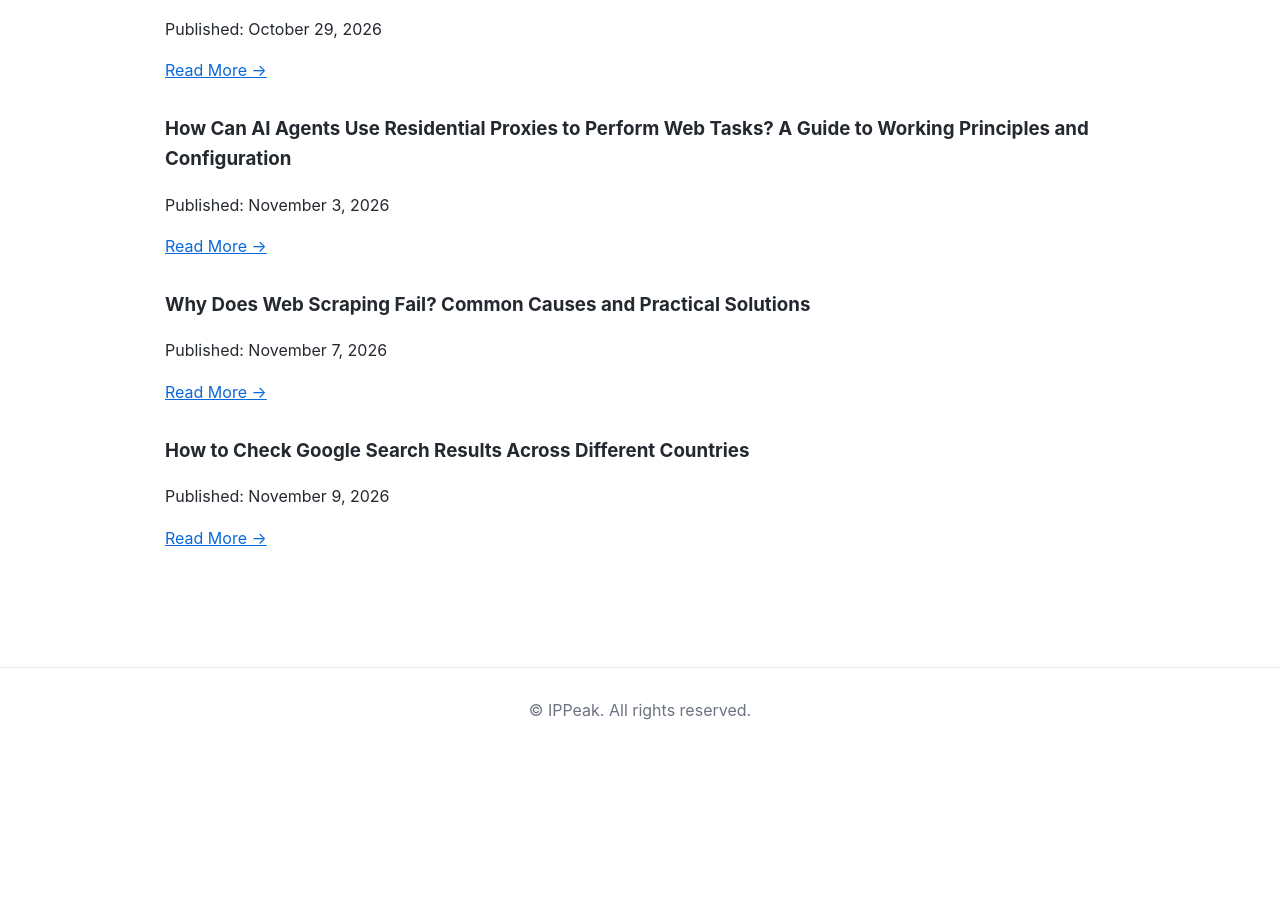
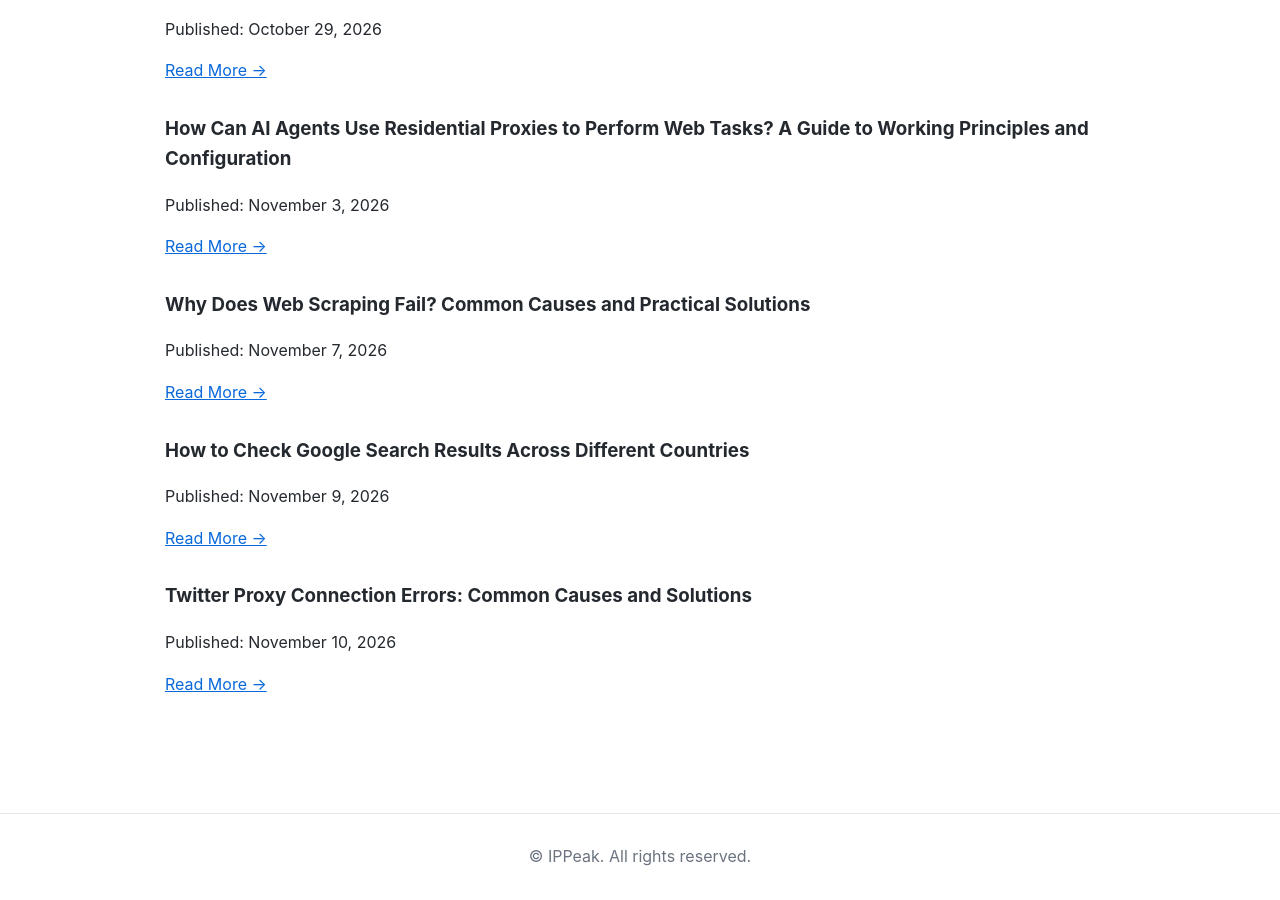
Before and after one commit to IPPeak/IPPeak-Residential-Proxy, a Jekyll site: the page built from docs/blog/articles.md, in a window 1280 px wide and 900 px high, scrolled down 3086 px. Built offline with Jekyll 4.4.1, drawn with Linux system fonts in a browser that asks for light colours; before the commit the page ends 3840 px from its top, so only the background shows below that.

Commit message:
Add article on Twitter Proxy Connection Errors

```diff
--- a/docs/blog/articles.md
+++ b/docs/blog/articles.md
@@ -142,3 +142,9 @@ Published: November 7, 2026
 Published: November 9, 2026
 
 [Read More →](How-to-Check-Google-Search-Results-Across-Different-Countries.html)
+
+### Twitter Proxy Connection Errors: Common Causes and Solutions
+
+Published: November 10, 2026
+
+[Read More →](Twitter-Proxy-Connection-Errors.html)
```
